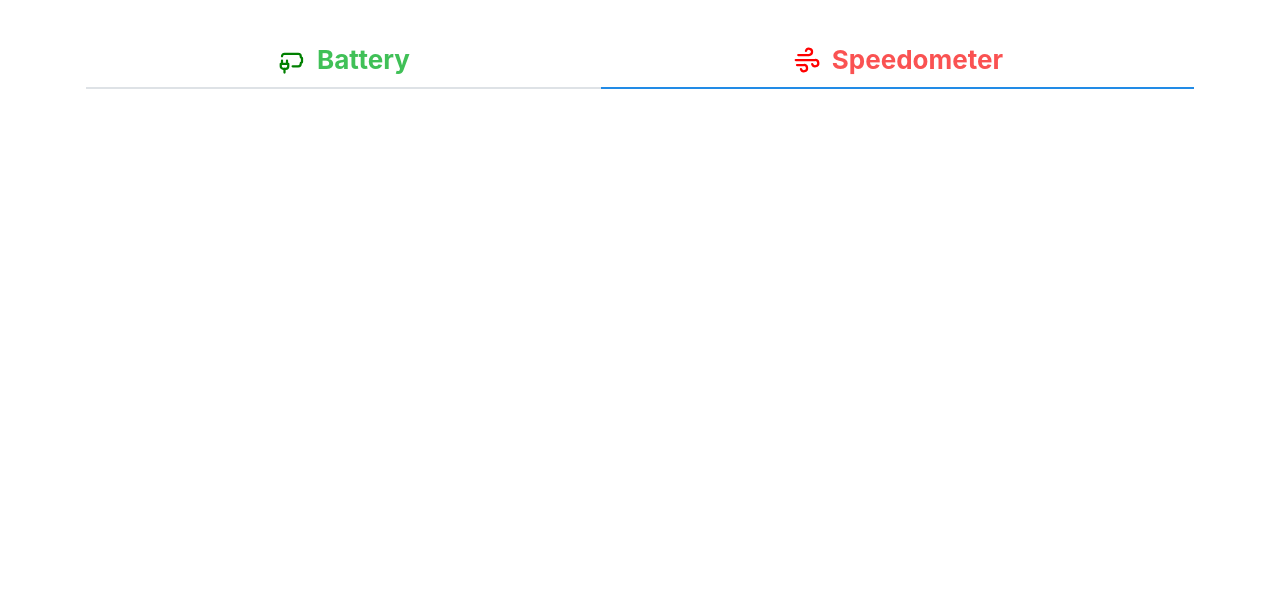
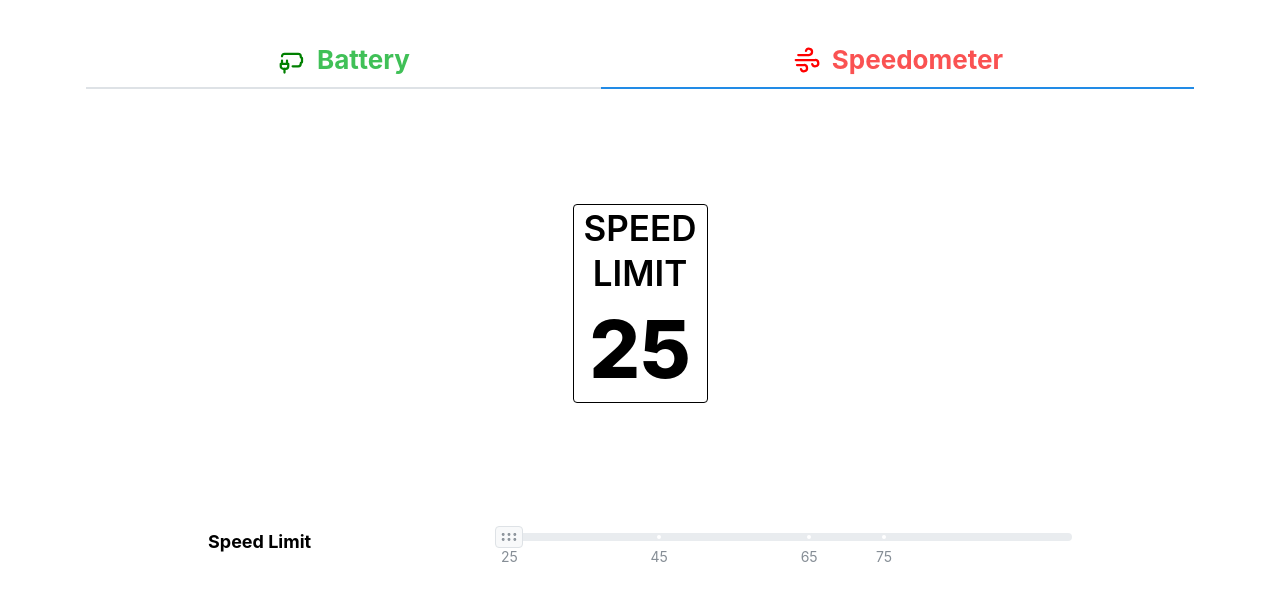
Before and after one commit to tuliren/battery, a Next.js app: page / in a window 1280 px wide. Both pictures are taken after a click on the tab "Speedometer". Shown: the top 600 px of the page. Built offline with nearby package versions, Linux system fonts and the light colour scheme.

Commit message:
Add speed limit in speedometer

```diff
--- a/pages/index.tsx
+++ b/pages/index.tsx
@@ -3,6 +3,7 @@ import { IconBatteryCharging2, IconWind } from '@tabler/icons-react';
 import type { NextPage } from 'next';
 
 import Battery from '@/battery/Battery';
+import Speedometer from '@/speedometer/Speedometer';
 
 const iconStyle = { width: rem(30), height: rem(30) };
 const iconStroke = 1.8;
@@ -35,6 +36,10 @@ const Home: NextPage = () => {
         <Tabs.Panel value="battery">
           <Battery />
         </Tabs.Panel>
+
+        <Tabs.Panel value="speedometer">
+          <Speedometer />
+        </Tabs.Panel>
       </Tabs>
     </Container>
   );
--- /dev/null
+++ b/src/speedometer/Speedometer.tsx
@@ -0,0 +1,79 @@
+import { Box, Card, Center, Grid, Stack, Title, useMantineTheme } from '@mantine/core';
+import { FC, useState } from 'react';
+
+import NumberSlider from '@/common/NumberSlider';
+
+interface SpeedometerProps {}
+
+const Speedometer: FC<SpeedometerProps> = ({}) => {
+  const theme = useMantineTheme();
+  const [speedLimit, setSpeedLimit] = useState(25);
+
+  return (
+    <Center>
+      <Card w="70vw">
+        <Card.Section
+          style={{
+            position: 'relative',
+            display: 'flex',
+            justifyContent: 'center',
+            alignItems: 'center',
+            height: '55vh',
+          }}
+        >
+          <Stack gap="sm">
+            <Box
+              id="speed-limit"
+              py="1px"
+              px="10px"
+              style={{
+                borderRadius: theme.radius.sm,
+                borderWidth: 4,
+                border: '1px solid black',
+                textAlign: 'center',
+              }}
+            >
+              <Stack gap={0}>
+                <Title size={35} fw={600}>
+                  SPEED
+                </Title>
+                <Title size={35} fw={600}>
+                  LIMIT
+                </Title>
+                <Title size={80} fw={800}>
+                  {speedLimit}
+                </Title>
+              </Stack>
+            </Box>
+            <Box id="speedometer"></Box>
+          </Stack>
+        </Card.Section>
+
+        <Stack gap="xl">
+          <Grid>
+            <Grid.Col span={4}>
+              <Title order={4}>Speed Limit</Title>
+            </Grid.Col>
+            <Grid.Col span={8}>
+              <NumberSlider
+                color="gray"
+                value={speedLimit}
+                setValue={setSpeedLimit}
+                min={25}
+                max={99}
+                marks={[
+                  { value: 25, label: 25 },
+                  { value: 45, label: 45 },
+                  { value: 65, label: 65 },
+                  { value: 75, label: 75 },
+                ]}
+              />
+            </Grid.Col>
+          </Grid>
+        </Stack>
+      </Card>
+    </Center>
+  );
+};
+
+export default Speedometer;
```
